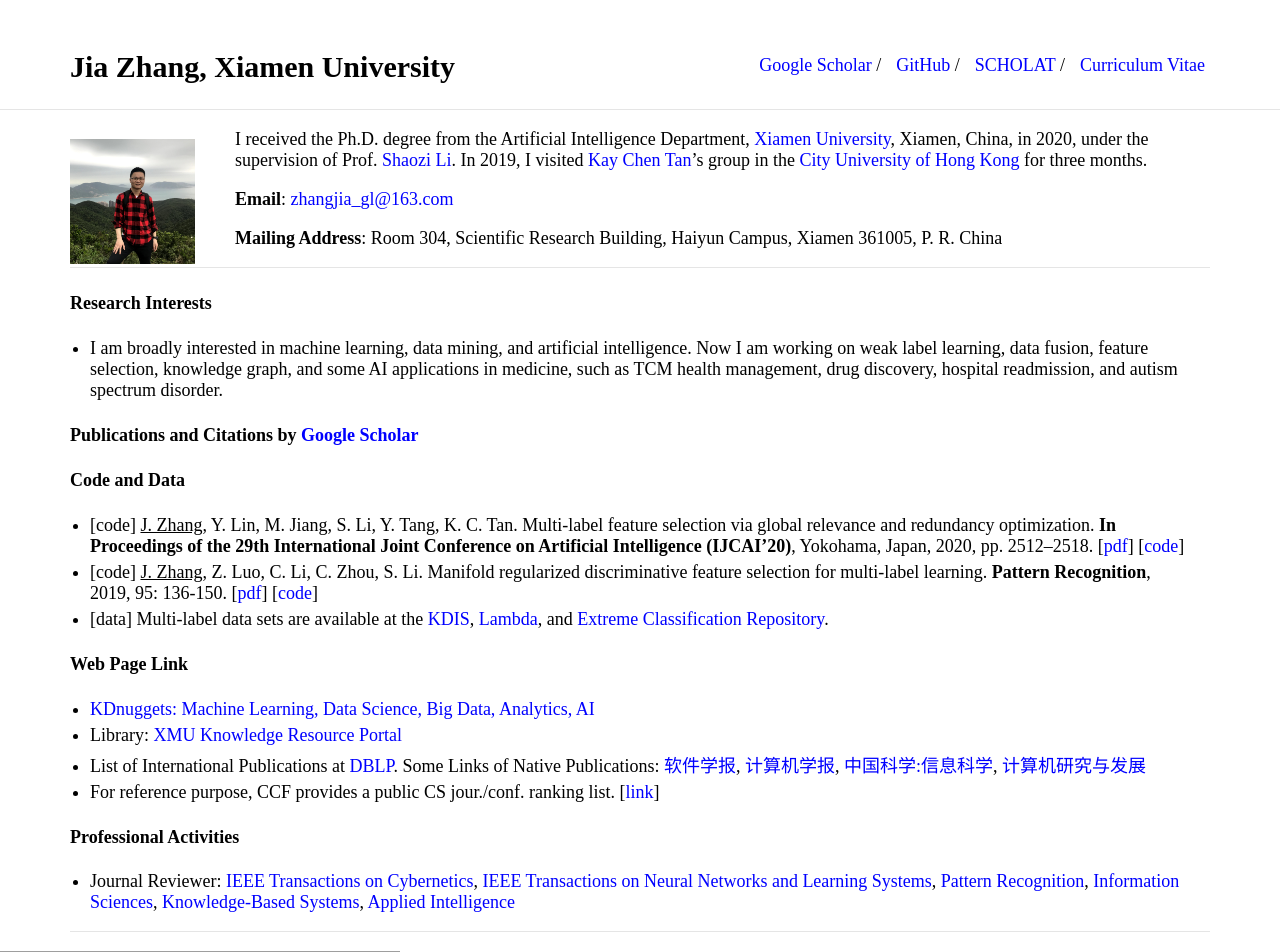
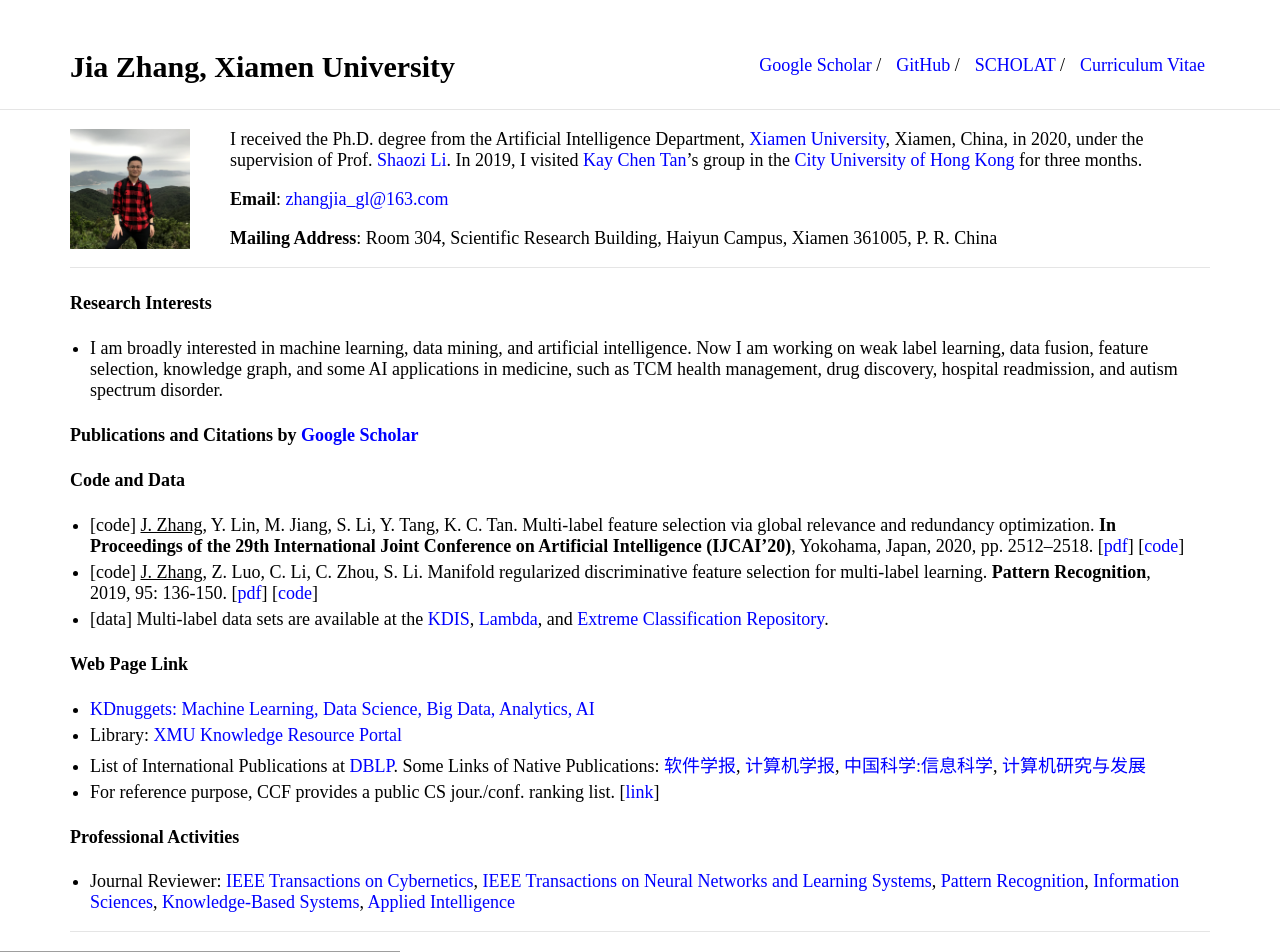
Before and after one commit to jiazhang-ml/jiazhang-ml.github.io, a Jekyll site: the page built from index.md, in a window 1280 px wide. Shown: the top 952 px of the page. Built offline with Jekyll 4.4.1, drawn with Linux system fonts in a browser that asks for light colours; grey boxes are pictures that could not be loaded.

Commit message:
Update typography.scss

```diff
--- a/_sass/typography.scss
+++ b/_sass/typography.scss
@@ -37,10 +37,10 @@
         font-style: italic;
     }
     .profile-picture {
-        height: 125px;
-        width: 125px;
+        height: 120px;
+        width: 120px;
         position: relative;
-        margin: 10px 40px 0 0px;
+        margin: 0px 40px 0 0px;
         float: left;
         border-radius: 0%;
         p & {
```
